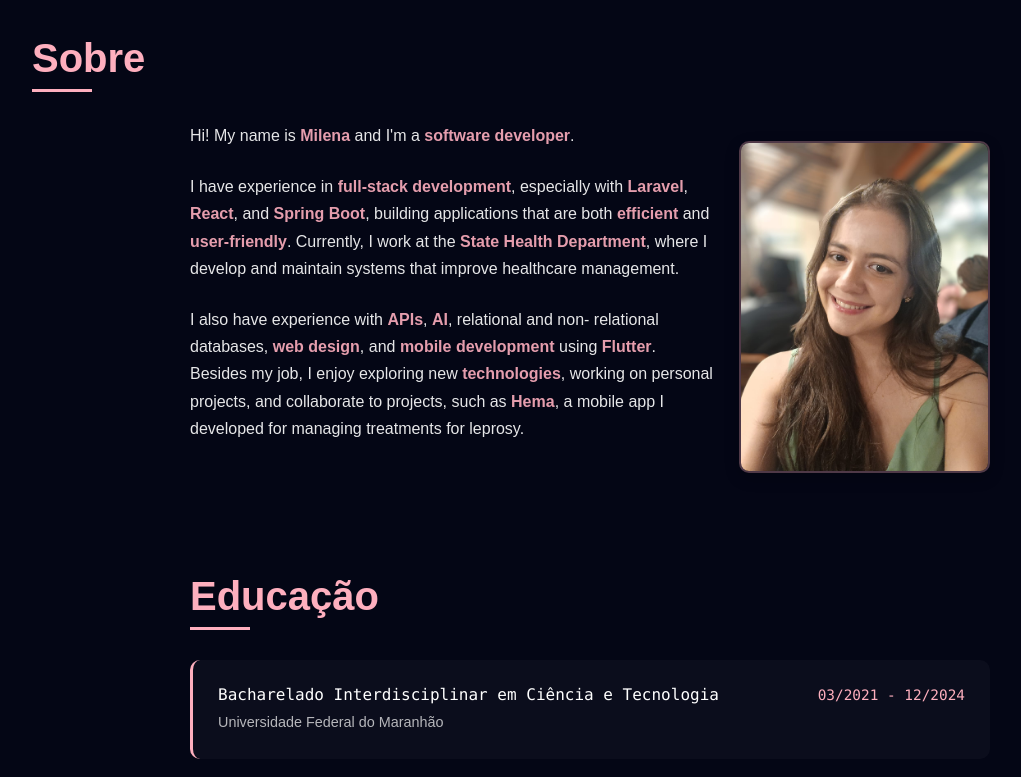
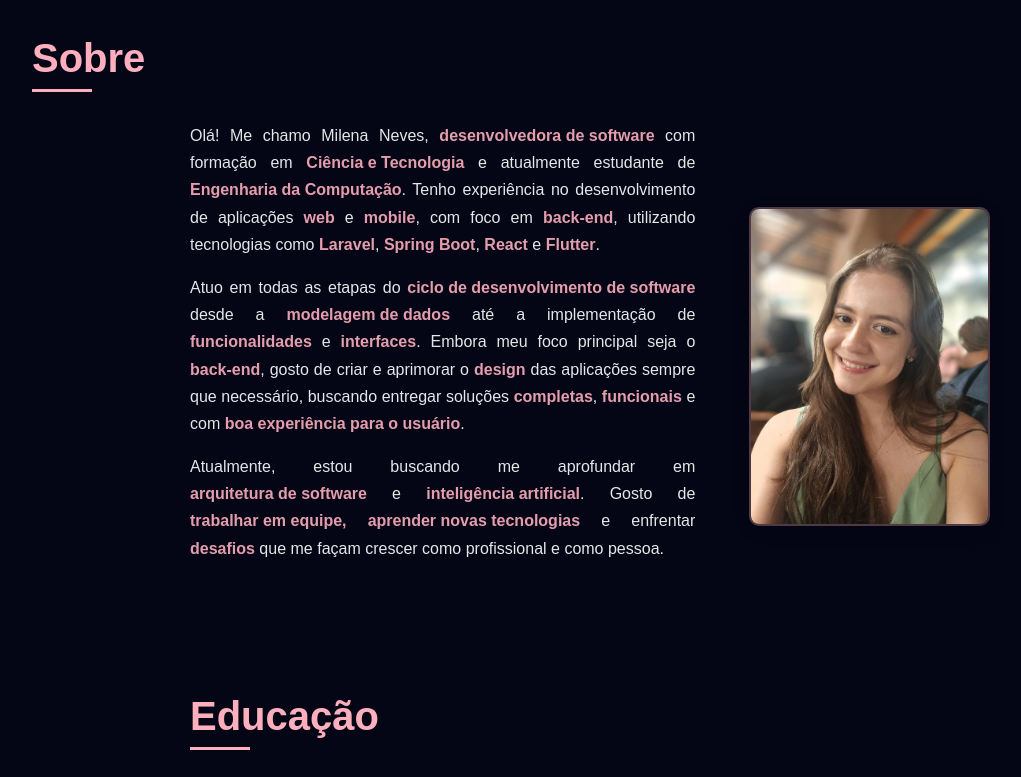
Before and after one commit to milenafbn/Portifolio, a React (Vite) app: page / in a window 1280 px wide. Shown: the part 720-1497 px from the top of the page, without its empty margins (50-1071 px from the left). Built offline with nearby package versions, Linux system fonts and the light colour scheme.

Commit message:
feat: update About section with new introduction and improve styling

```diff
--- a/src/sections/About.tsx
+++ b/src/sections/About.tsx
@@ -26,28 +26,26 @@ const About = () => {
             <Row className="about-row">
 
                 <Col md={8} className="about-text-col">
-                    <div className="intro-text">
-                        <p>Hi! My name is <span className="highlight">Milena</span> and I'm a <span className="highlight">software developer</span>.</p>
+                <div className="intro-text">
+                  <p>
+                    Olá! Me chamo Milena Neves, <span className="highlight">desenvolvedora de software</span> com formação em <span className="highlight">Ciência e Tecnologia</span> e atualmente estudante de <span className="highlight">Engenharia da Computação</span>.
+                    Tenho experiência no desenvolvimento de aplicações <span className="highlight">web</span> e <span className="highlight">mobile</span>,
+                    com foco em <span className="highlight">back-end</span>, utilizando tecnologias como <span className="highlight">Laravel</span>, <span className="highlight">Spring Boot</span>, <span className="highlight">React</span> e <span className="highlight">Flutter</span>.
+                  </p>
 
-                        <p>
-                        I have experience in <span className="highlight">full-stack development</span>, especially
-                        with <span className="highlight">Laravel</span>, <span className="highlight">React</span>, and <span className="highlight">Spring Boot</span>, building applications
-                        that are both <span className="highlight">efficient</span> and <span className="highlight">user-friendly</span>.
-                        Currently, I work at the <span className="highlight">State Health Department</span>, where I
-                        develop and maintain systems that improve healthcare
-                        management.
-                        </p>
+                  <p>
+                    Atuo em todas as etapas do <span className="highlight">ciclo de desenvolvimento de software</span> desde a <span className="highlight">modelagem de dados</span> até a implementação de <span className="highlight">funcionalidades</span> e  <span className="highlight">interfaces</span>. Embora meu foco principal seja o <span className="highlight">back-end</span>,
+                    gosto de criar e aprimorar o <span className="highlight">design</span> das aplicações sempre que necessário,
+                    buscando entregar soluções <span className="highlight">completas</span>, <span className="highlight">funcionais</span> e com <span className="highlight"> boa experiência para o usuário</span>.
+                  </p>
 
-                        <p>
-                        I also have experience with <span className="highlight">APIs</span>, <span className="highlight">AI</span>, relational and non-
-                        relational databases, <span className="highlight">web design</span>, and <span className="highlight">mobile
-                        development</span> using <span className="highlight">Flutter</span>. Besides my job, I enjoy
-                        exploring new <span className="highlight">technologies</span>, working on personal
-                        projects, and collaborate to projects, such as <span className="highlight">Hema</span>, a
-                        mobile app I developed for managing treatments for
-                        leprosy.
-                        </p>
-                    </div>
+                  <p>
+                    Atualmente, estou buscando me aprofundar em <span className="highlight">arquitetura de software</span> e <span className="highlight">inteligência artificial</span>. Gosto de <span className="highlight">trabalhar em equipe,</span> <span className="highlight">aprender novas tecnologias</span> e enfrentar <span className="highlight">desafios</span> que me façam
+                    crescer como profissional e como pessoa.
+                  </p>
+                </div>
+
+
                 </Col>
 
 
--- a/src/styles/About.css
+++ b/src/styles/About.css
@@ -31,9 +31,8 @@
     margin: 0 auto;
   }
 
-  /* Adicione ao seu About.css */
-.about-row {
-    margin-bottom: 50px;
+  .about-row {
+    margin-bottom: 30px;
   }
 
   .profile-image-col {
@@ -49,6 +48,7 @@
     border: 2px solid rgba(254, 175, 190, 0.3);
     box-shadow: 0 5px 15px rgba(0, 0, 0, 0.2);
     transition: all 0.3s ease;
+    margin-left: 10px;
   }
 
   .profile-image-container:hover {
@@ -69,12 +69,14 @@
   .intro-text {
     margin-bottom: 50px;
     align-items: left;
+    text-align: justify;
+    margin-right: 20px;
   }
 
   .intro-text p {
     font-size: 1rem;
     line-height: 1.7;
-    margin-bottom: 1.5rem;
+    margin-bottom: 1rem;
     opacity: 0.9;
   }
 
```
